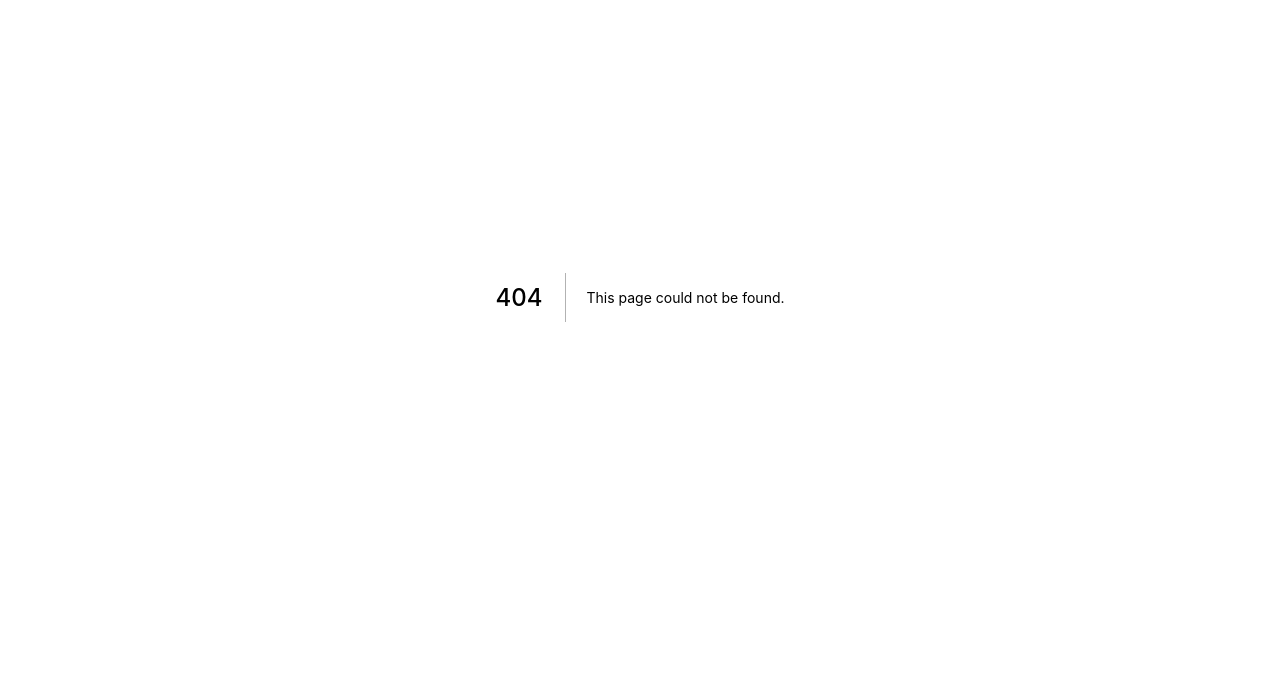
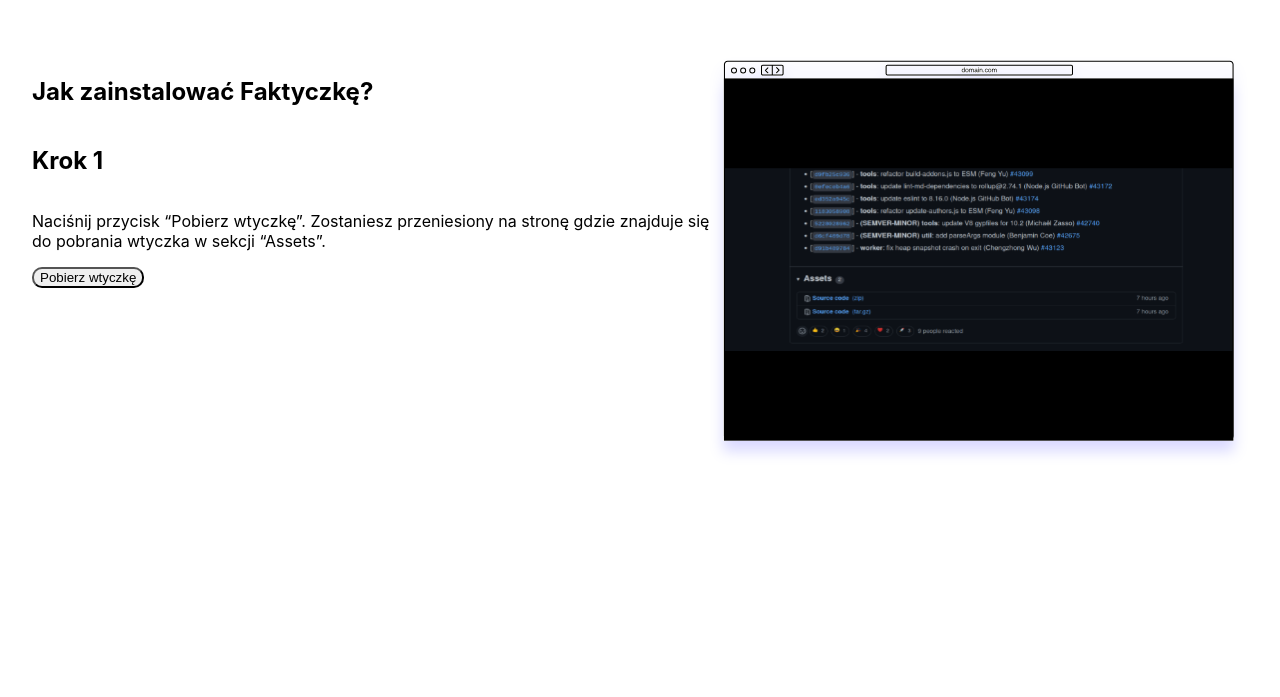
Before and after one commit to CodersCamp2021-HK/CodersCamp2021.Hackathon, a Next.js app in the folder packages/website/: page /installation in a window 1280 px wide. Before the commit this address had no page. Shown: the part 103-800 px from the top of the page. Built offline with nearby package versions, Linux system fonts and the light colour scheme.

Commit message:
feat: add installation page

```diff
--- /dev/null
+++ b/packages/website/pages/installation.tsx
@@ -0,0 +1,67 @@
+import Head from 'next/head';
+import styles from '../styles/installation.module.css';
+import Image from 'next/image';
+
+import SafariBrowserImg from '../public/SafariBrowser.svg';
+import MacbookImg from '../public/Macbook Pro 15_.svg';
+import ExtensionViewImg from '../public/obraz 5.svg';
+import SearchFieldImg from '../public/search field.svg';
+import SafariExtensionImg from '../public/Safari Browser Extension.svg';
+
+const installation = () => {
+  return (
+    <div className={styles.container}>
+      <Head>
+        <title>Instalacja</title>
+      </Head>
+
+      <section className={styles.section}>
+        <div className={styles.text}>
+          <h1>Jak zainstalować Faktyczkę?</h1>
+          <h2>Krok 1</h2>
+          <p>
+            Naciśnij przycisk “Pobierz wtyczkę”. Zostaniesz przeniesiony na stronę gdzie znajduje się do pobrania
+            wtyczka w sekcji “Assets”.
+          </p>
+          <button className={styles.btn}>Pobierz wtyczkę</button>
+        </div>
+        <Image src={SafariBrowserImg} alt='Safari Browser' className={styles.responsive} />
+      </section>
+
+      <section className={styles.section}>
+        <Image className={styles.responsive} src={MacbookImg} alt='Macbook Image' />
+        <div className={styles.text}>
+          <h2>Krok 2</h2>
+          <p>Rozpakuj archiwum z wtyczką do folderu.</p>
+        </div>
+      </section>
+
+      <section className={styles.section}>
+        <div className={styles.text}>
+          <h2>Krok 3</h2>
+          <p>Wejdź na chrome://extensions.</p>
+        </div>
+        <Image src={SearchFieldImg} alt='Safari Browser' className={styles.responsive} />
+      </section>
+      <section className={styles.section}>
+        <Image src={SafariExtensionImg} alt='Safari Browser' className={styles.responsive} />
+        <div className={styles.text}>
+          <h2>Krok 4</h2>
+          <p>Zaznacz “Developer mode” i kliknij “Load unpacked” i wybierz wypakowaną wtyczkę.</p>
+        </div>
+      </section>
+      <section className={styles.section}>
+        <div className={styles.text}>
+          <h2>Krok 5</h2>
+          <p>Kliknij w ikonkę rozszerzeń obok paska wyszukiwania i kliknij pinezkę przy zainstalowanej wtyczce.</p>
+        </div>
+        <Image src={ExtensionViewImg} alt='Macbook Image' className={styles.responsive} />
+      </section>
+      <section className={styles.section}>
+        <h1>Od teraz chroni Cię Faktyczka!</h1>
+      </section>
+    </div>
+  );
+};
+
+export default installation;
--- /dev/null
+++ b/packages/website/styles/installation.module.css
@@ -0,0 +1,30 @@
+.container {
+  padding: 0 2rem 0 2rem;
+  /* display: flex;
+  justify-content: center;
+  flex-direction: column; */
+  width: 100%;
+}
+
+.section {
+  display: flex;
+  flex-direction: row;
+  justify-content: space-around;
+  padding-top: 10rem;
+  padding-bottom: 10rem;
+}
+
+.text {
+  display: flex;
+  flex-direction: column;
+}
+
+.responsive {
+  width: 20%;
+  height: 10px;
+}
+
+.btn {
+  width: fit-content;
+  border-radius: 10px;
+}
```
